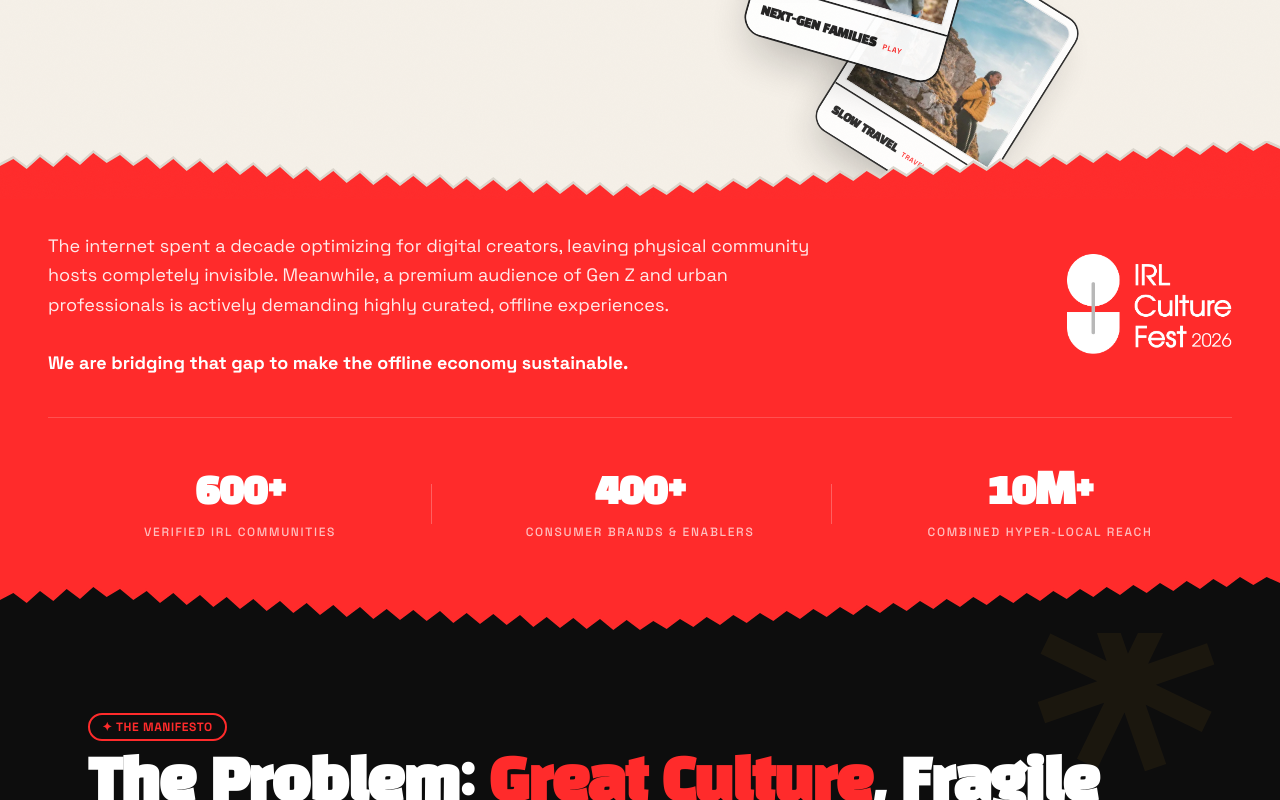
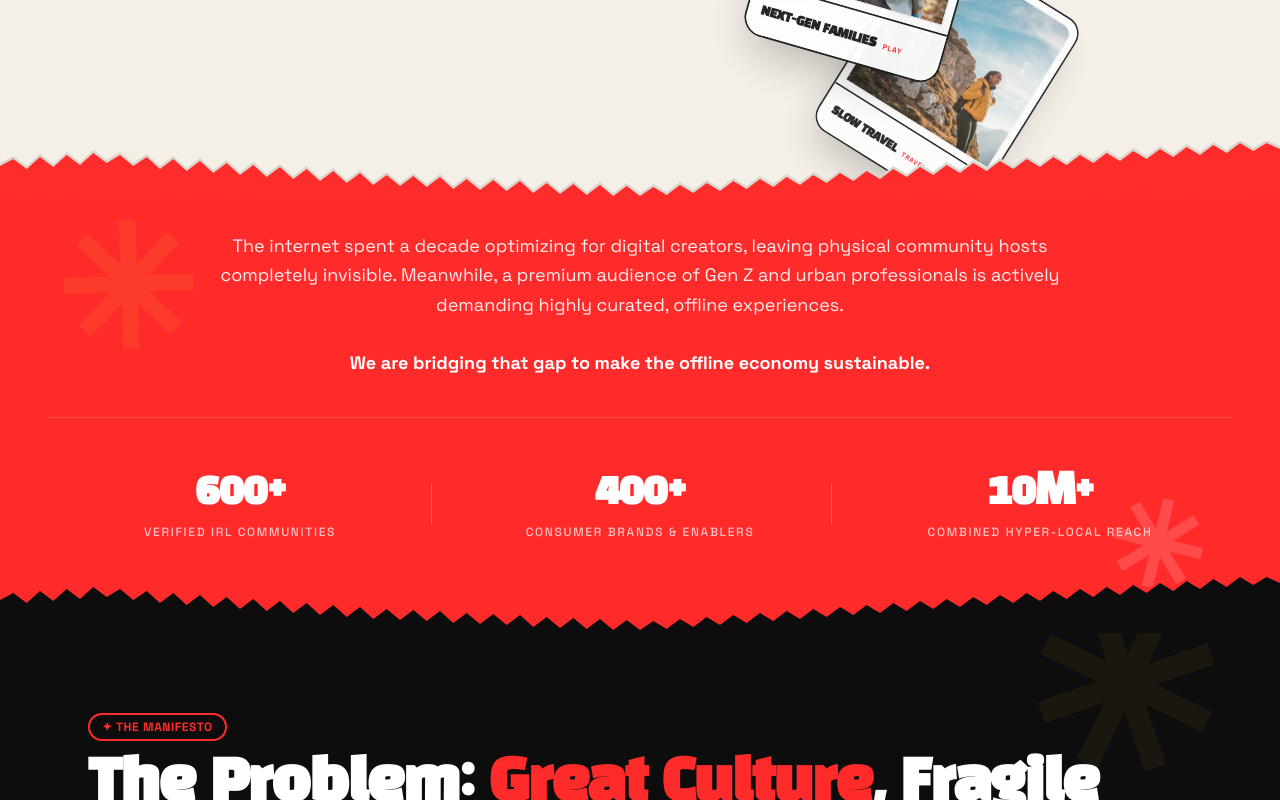
Before and after one commit to meetdaysite/irl-culture-fest, a Next.js app: page / in a window 1280 px wide. Shown: the part 601-1401 px from the top of the page. Built offline with nearby package versions, Linux system fonts and the light colour scheme; no server answers; a web font is replaced by a local one.

Commit message:
stats section

```diff
--- a/components/StatsBar.tsx
+++ b/components/StatsBar.tsx
@@ -2,6 +2,7 @@
 
 import { useEffect, useRef, useState } from "react";
 import { motion } from "framer-motion";
+import DecorativeStar from "@/components/DecorativeStar";
 
 const statsData: Array<{
   target?: number;
@@ -73,32 +74,23 @@ export default function StatsBar() {
       className="relative overflow-hidden w-full"
       style={{ background: "#FF2B2B", paddingTop: 32, paddingBottom: 92 }}
     >
+      {/* Decorative rotating stars */}
+      <DecorativeStar size={130} color="#f2af29" opacity={0.12} top="20px" left="5%" spin spinDuration={45} />
+      <DecorativeStar size={90} color="#FFFFFF" opacity={0.15} bottom="45px" right="6%" spin spinDuration={35} />
+
       <div className="w-full px-6 md:px-12 relative z-10">
-        {/* Intro block: paragraph + logo */}
-        <div className="grid grid-cols-1 md:grid-cols-12 gap-8 mb-12 pb-10 border-b border-white/[0.18]">
+        {/* Intro block: centered paragraph */}
+        <div className="flex flex-col items-center justify-center text-center mb-12 pb-10 border-b border-white/[0.18]">
           <motion.p
             initial={{ opacity: 0, y: 20 }}
             whileInView={{ opacity: 1, y: 0 }}
             viewport={{ once: true }}
             transition={{ duration: 0.6 }}
-            className="md:col-span-8 font-body text-white/90 text-base sm:text-lg leading-relaxed"
+            className="max-w-4xl font-body text-white/90 text-base sm:text-lg leading-relaxed text-center"
           >
             The internet spent a decade optimizing for digital creators, leaving physical community hosts completely invisible. Meanwhile, a premium audience of Gen Z and urban professionals is actively demanding highly curated, offline experiences.{" "}
             <span className="font-bold text-white"><br></br><br></br>We are bridging that gap to make the offline economy sustainable.</span>
           </motion.p>
-          <motion.div
-            initial={{ opacity: 0, y: 20 }}
-            whileInView={{ opacity: 1, y: 0 }}
-            viewport={{ once: true }}
-            transition={{ duration: 0.6, delay: 0.15 }}
-            className="md:col-span-4 flex items-center md:justify-end"
-          >
-            <img
-              src="/IRL Culture Fest_ logo_ reverse.png"
-              alt="IRL Culture Fest"
-              className="h-[100px] object-contain"
-            />
-          </motion.div>
         </div>
 
         {/* Stats row */}
```
